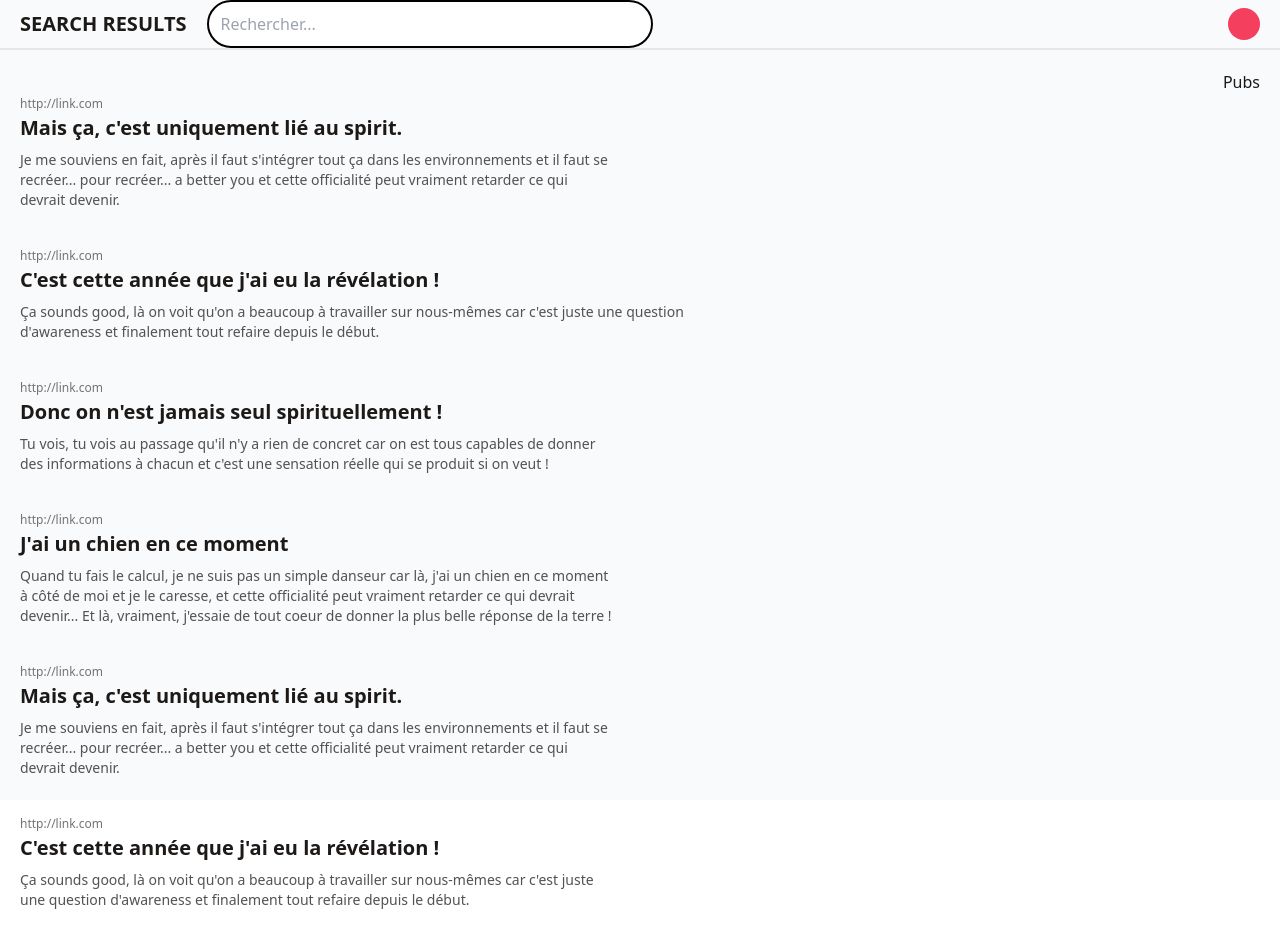
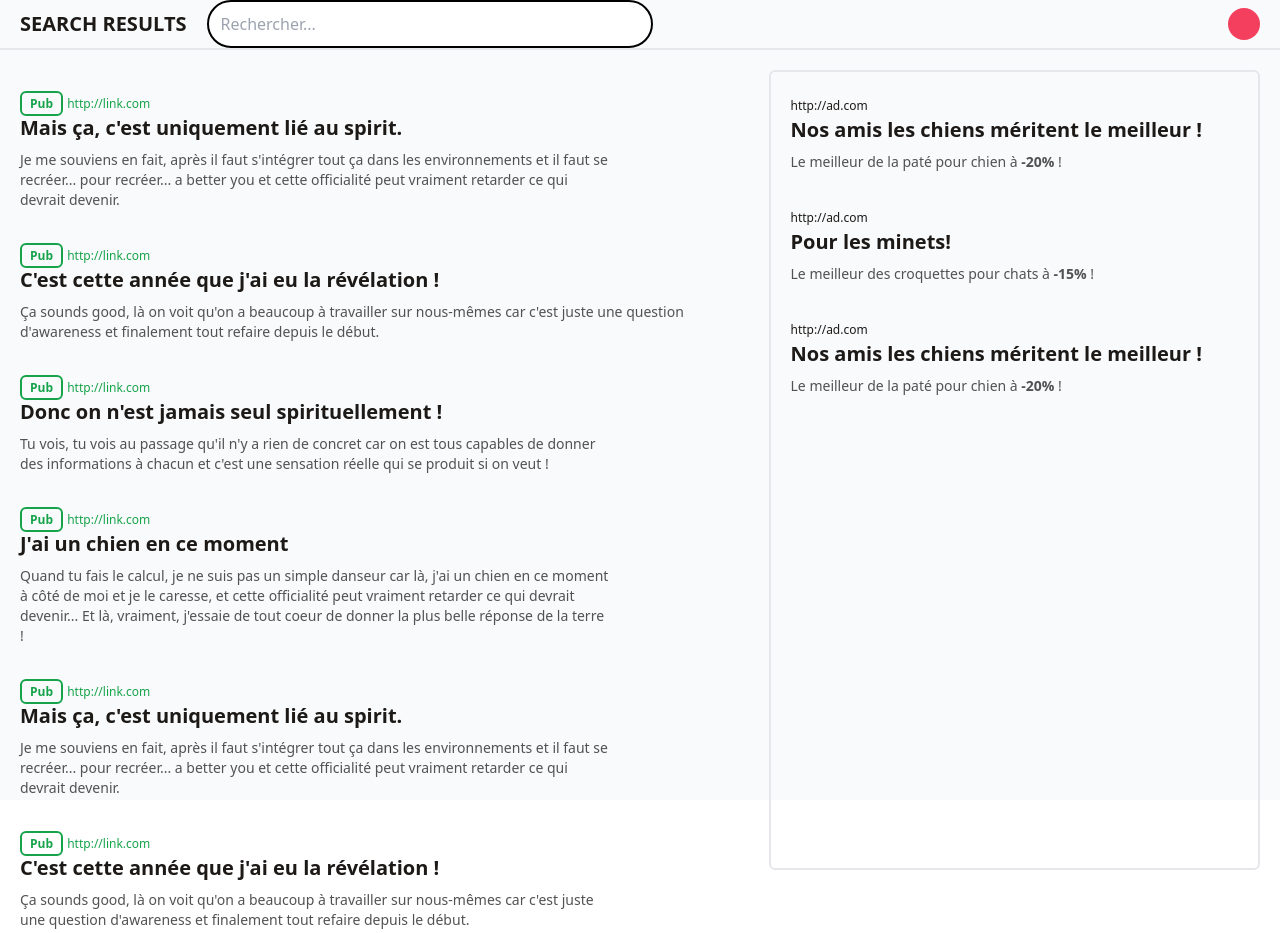
Before and after one commit to anorev/limited-budget, a website built with Vite: page pages/results.html in a window 1280 px wide. Shown: the top 933 px of the page. Built offline with nearby package versions, Linux system fonts and the light colour scheme.

Commit message:
feat(results): wip update results page

```diff
--- a/pages/results.html
+++ b/pages/results.html
@@ -36,10 +36,13 @@
                 </aside>
             </div>
         </header>
-        <section class="w-full h-full flex justify-between px-5">
+        <section id="results-list" class="w-full h-full flex justify-between px-5">
             <ul class="w-3/5 space-y-8 mt-5">
                 <li>
-                    <span class="text-xs text-neutral-500 mt-2">http://link.com</span>
+                    <div class="text-green-600">
+                        <span class="text-xs font-bold border-2 py-0.5 px-2 rounded-md border-green-600">Pub</span>
+                        <span class="text-xs mt-2">http://link.com</span>
+                    </div>
                     <h3 class="font-semibold text-xl">Mais ça, c'est uniquement lié au spirit. </h3>
                     <p class="w-4/5 text-sm text-neutral-600 mt-2">Je me souviens en fait, après il faut s'intégrer tout
                         ça
@@ -47,16 +50,20 @@
                         officialité peut vraiment retarder ce qui devrait devenir.</p>
                 </li>
                 <li>
-                    <span class="text-xs text-neutral-500 mt-2">http://link.com</span>
-
+                    <div class="text-green-600">
+                        <span class="text-xs font-bold border-2 py-0.5 px-2 rounded-md border-green-600">Pub</span>
+                        <span class="text-xs mt-2">http://link.com</span>
+                    </div>
                     <h3 class="font-semibold text-xl">C'est cette année que j'ai eu la révélation !</h3>
                     <p class="text-sm text-neutral-600 mt-2">Ça sounds good, là on voit qu'on a beaucoup à travailler
                         sur nous-mêmes car c'est juste une question d'awareness et finalement tout refaire depuis le
                         début.</p>
                 </li>
                 <li>
-                    <span class="text-xs text-neutral-500 mt-2">http://link.com</span>
-
+                    <div class="text-green-600">
+                        <span class="text-xs font-bold border-2 py-0.5 px-2 rounded-md border-green-600">Pub</span>
+                        <span class="text-xs mt-2">http://link.com</span>
+                    </div>
                     <h3 class="font-semibold text-xl">Donc on n'est jamais seul spirituellement !</h3>
                     <p class="w-4/5 text-sm text-neutral-600 mt-2">Tu vois, tu vois au passage qu'il n'y a rien de
                         concret car
@@ -64,7 +71,10 @@
                         produit si on veut !</p>
                 </li>
                 <li>
-                    <span class="text-xs text-neutral-500 mt-2">http://link.com</span>
+                    <div class="text-green-600">
+                        <span class="text-xs font-bold border-2 py-0.5 px-2 rounded-md border-green-600">Pub</span>
+                        <span class="text-xs mt-2">http://link.com</span>
+                    </div>
                     <h3 class="font-semibold text-xl">J'ai un chien en ce moment</h3>
                     <p class="w-4/5 text-sm text-neutral-600 mt-2">Quand tu fais le calcul, je ne suis pas un simple
                         danseur
@@ -73,7 +83,10 @@
                         plus belle réponse de la terre ! </p>
                 </li>
                 <li>
-                    <span class="text-xs text-neutral-500 mt-2">http://link.com</span>
+                    <div class="text-green-600">
+                        <span class="text-xs font-bold border-2 py-0.5 px-2 rounded-md border-green-600">Pub</span>
+                        <span class="text-xs mt-2">http://link.com</span>
+                    </div>
                     <h3 class="font-semibold text-xl">Mais ça, c'est uniquement lié au spirit. </h3>
                     <p class="w-4/5 text-sm text-neutral-600 mt-2">Je me souviens en fait, après il faut s'intégrer tout
                         ça
@@ -81,7 +94,10 @@
                         officialité peut vraiment retarder ce qui devrait devenir.</p>
                 </li>
                 <li>
-                    <span class="text-xs text-neutral-500 mt-2">http://link.com</span>
+                    <div class="text-green-600">
+                        <span class="text-xs font-bold border-2 py-0.5 px-2 rounded-md border-green-600">Pub</span>
+                        <span class="text-xs mt-2">http://link.com</span>
+                    </div>
                     <h3 class="font-semibold text-xl">C'est cette année que j'ai eu la révélation !</h3>
                     <p class="w-4/5 text-sm text-neutral-600 mt-2">Ça sounds good, là on voit qu'on a beaucoup à
                         travailler
@@ -106,10 +122,29 @@
                         plus belle réponse de la terre ! </p>
                 </li>
             </ul>
-            <aside class="">Pubs</aside>
+            <aside class="border-2 w-2/5 rounded-md px-5 py-5 ml-3">
+                <ul class="space-y-8">
+                    <li>
+                        <span class="text-xs text-neutral-">http://ad.com</span>
+                        <h3 class="font-semibold text-xl">Nos amis les chiens méritent le meilleur !</h3>
+                        <p class="w-4/5 text-sm text-neutral-600 mt-2">Le meilleur de la paté pour chien à <strong>-20%</strong> !</p>
+                    </li>
+                    <li>
+                        <span class="text-xs text-neutral-">http://ad.com</span>
+                        <h3 class="font-semibold text-xl">Pour les minets!</h3>
+                        <p class="w-4/5 text-sm text-neutral-600 mt-2">Le meilleur des croquettes pour chats à <strong>-15%</strong> !</p>
+                    </li>
+                    <li>
+                        <span class="text-xs text-neutral-">http://ad.com</span>
+                        <h3 class="font-semibold text-xl">Nos amis les chiens méritent le meilleur !</h3>
+                        <p class="w-4/5 text-sm text-neutral-600 mt-2">Le meilleur de la paté pour chien à <strong>-20%</strong> !</p>
+                    </li>
+                </ul>
+            </aside>
         </section>
         <!-- x-data="{consentOpen: true}" -->
-        <div x-show="consentOpen" x-cloak class="bg-neutral-900/90 w-full h-full fixed flex justify-center items-center">
+        <div x-show="consentOpen" x-cloak
+            class="bg-neutral-900/90 w-full h-full fixed flex justify-center items-center">
             <div class="bg-white w-3/5 h-4/5 rounded-lg px-5 py-5 flex flex-col justify-between items-center">
                 <header class="mb-5 bg-rose-200 flex w-full justify-between">
                     <span>logo</span>
@@ -165,8 +200,12 @@
                         </div>
                     </div>
                     <div class="bg-gray-200 self-end">
-                        <a @click="consentOpen = false" href="/pages/results.html" class="py-2 px-4  bg-white text-black border-2 border-black rounded-lg shadow-md hover:bg-neutral-700 hover:text-white focus:ring-2 focus:ring-opacity-75">Tout refuser</a>
-                        <a @click="consentOpen = false" href="/pages/results.html" class="py-2 px-4 bg-black text-white font-semibold rounded-lg shadow-md hover:bg-neutral-700 focus:outline-none focus:ring-2 focus:ring-opacity-75">Tout accepter</a>
+                        <a @click="consentOpen = false" href="/pages/results.html"
+                            class="py-2 px-4  bg-white text-black border-2 border-black rounded-lg shadow-md hover:bg-neutral-700 hover:text-white focus:ring-2 focus:ring-opacity-75">Tout
+                            refuser</a>
+                        <a @click="consentOpen = false" href="/pages/results.html"
+                            class="py-2 px-4 bg-black text-white font-semibold rounded-lg shadow-md hover:bg-neutral-700 focus:outline-none focus:ring-2 focus:ring-opacity-75">Tout
+                            accepter</a>
                     </div>
                     <div class="self-center">
                         <a href="">Plus d'options</a>
```
